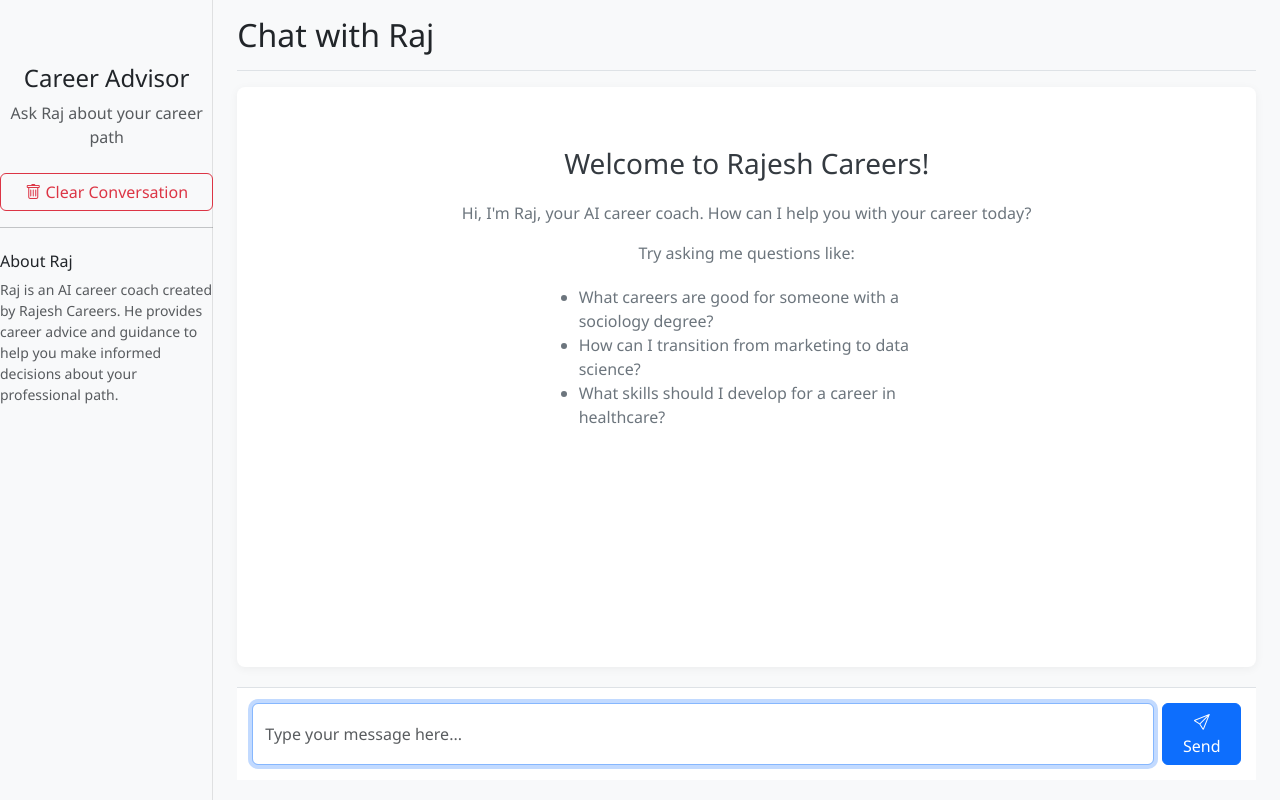
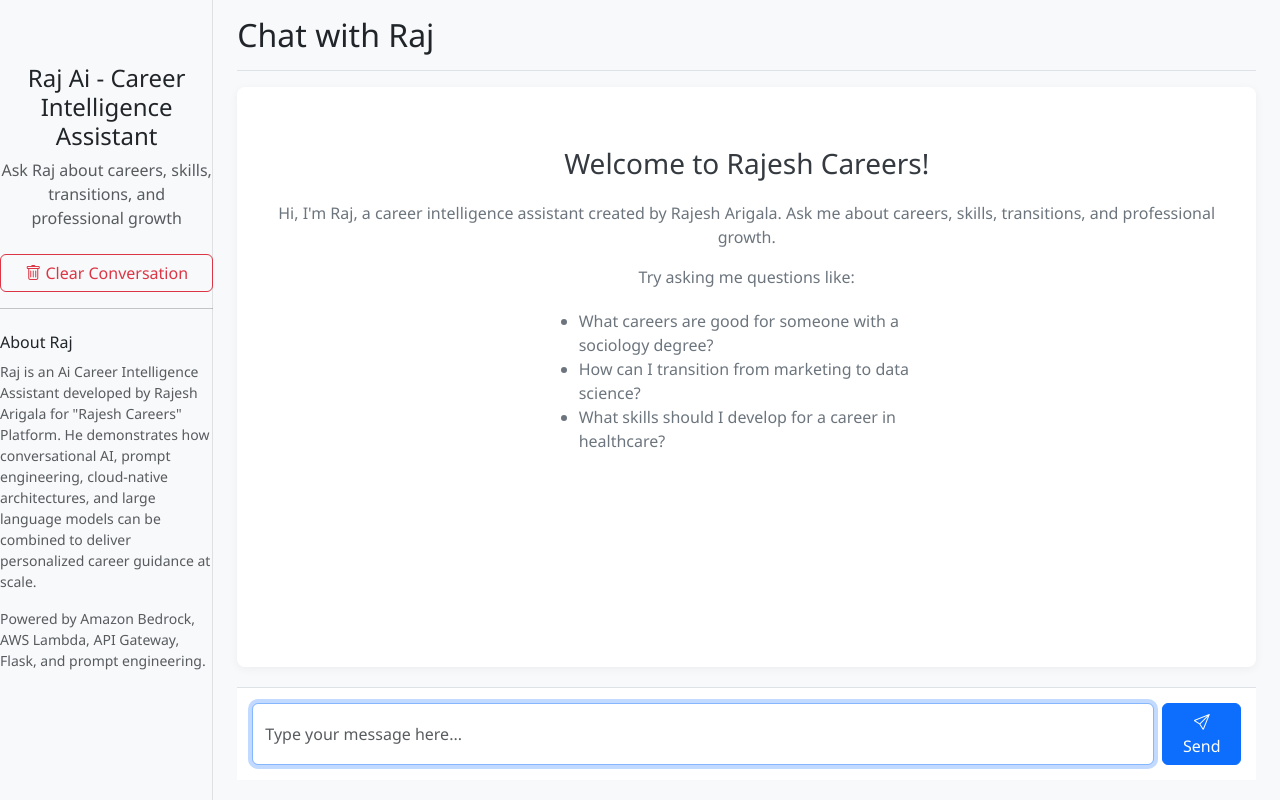
Before and after one commit to Rajesh-Arigala/GenAi_Prompt_Lambda_App_No_Context, a Flask app: page / in a window 1280 px wide. Run offline with Flask 3, Linux system fonts and the light colour scheme.

Commit message:
chnages made

```diff
--- a/flaskapp/templates/index.html
+++ b/flaskapp/templates/index.html
@@ -3,7 +3,7 @@
 <head>
     <meta charset="UTF-8">
     <meta name="viewport" content="width=device-width, initial-scale=1.0">
-    <title>Career Advisor Chat</title>
+    <title>Raj Ai - Career Intelligence Assistant</title>
     <link href="https://cdn.jsdelivr.net/npm/bootstrap@5.3.0-alpha1/dist/css/bootstrap.min.css" rel="stylesheet">
     <link rel="stylesheet" href="https://cdn.jsdelivr.net/npm/bootstrap-icons@1.10.3/font/bootstrap-icons.css">
     <link rel="stylesheet" href="{{ url_for('static', filename='css/style.css') }}">
@@ -15,8 +15,8 @@
             <div class="col-md-3 col-lg-2 d-md-block bg-light sidebar collapse">
                 <div class="position-sticky pt-3">
                     <div class="text-center mb-4">
-                        <h4>Career Advisor</h4>
-                        <p class="text-muted">Ask Raj about your career path</p>
+                        <h4>Raj Ai - Career Intelligence Assistant</h4>
+                        <p class="text-muted">Ask Raj about careers, skills, transitions, and professional growth</p>
                     </div>
                     <div class="d-grid gap-2">
                         <button id="clear-chat" class="btn btn-outline-danger">
@@ -27,7 +27,10 @@
                     <div class="mt-4">
                         <h6>About Raj</h6>
                         <p class="small text-muted">
-                            Raj is an AI career coach created by Rajesh Careers. He provides career advice and guidance to help you make informed decisions about your professional path.
+                            Raj is an Ai Career Intelligence Assistant developed by Rajesh Arigala for "Rajesh Careers" Platform. He demonstrates how conversational AI, prompt engineering, cloud-native architectures, and large language models can be combined to deliver personalized career guidance at scale.
+                        </p>
+                        <p class="small text-muted">
+                            Powered by Amazon Bedrock, AWS Lambda, API Gateway, Flask, and prompt engineering.
                         </p>
                     </div>
                 </div>
@@ -52,7 +55,7 @@
                     {% else %}
                         <div class="welcome-message">
                             <h3>Welcome to Rajesh Careers!</h3>
-                            <p>Hi, I'm Raj, your AI career coach. How can I help you with your career today?</p>
+                            <p>Hi, I'm Raj, a career intelligence assistant created by Rajesh Arigala. Ask me about careers, skills, transitions, and professional growth.</p>
                             <p>Try asking me questions like:</p>
                             <ul>
                                 <li>What careers are good for someone with a sociology degree?</li>
```
